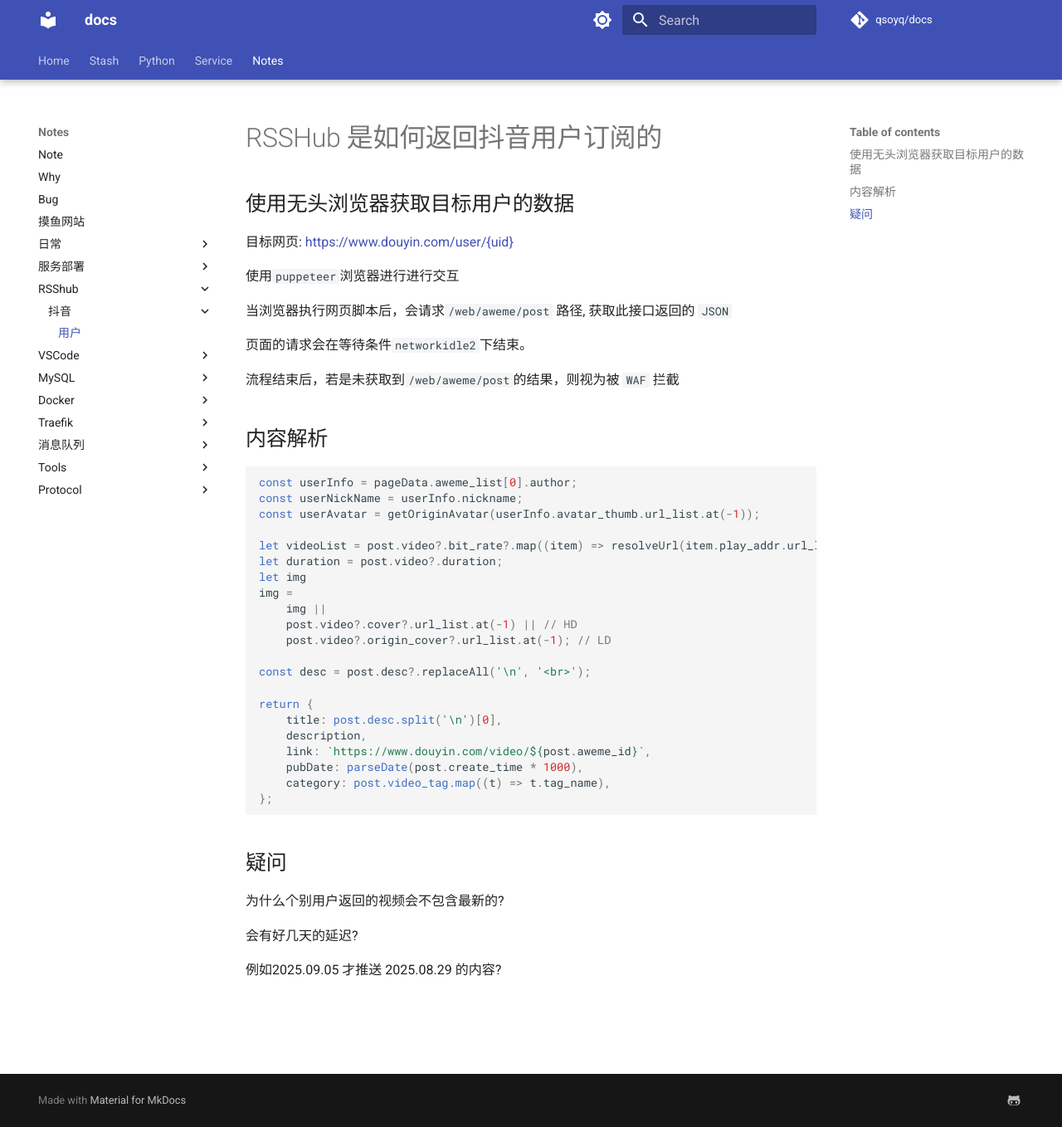
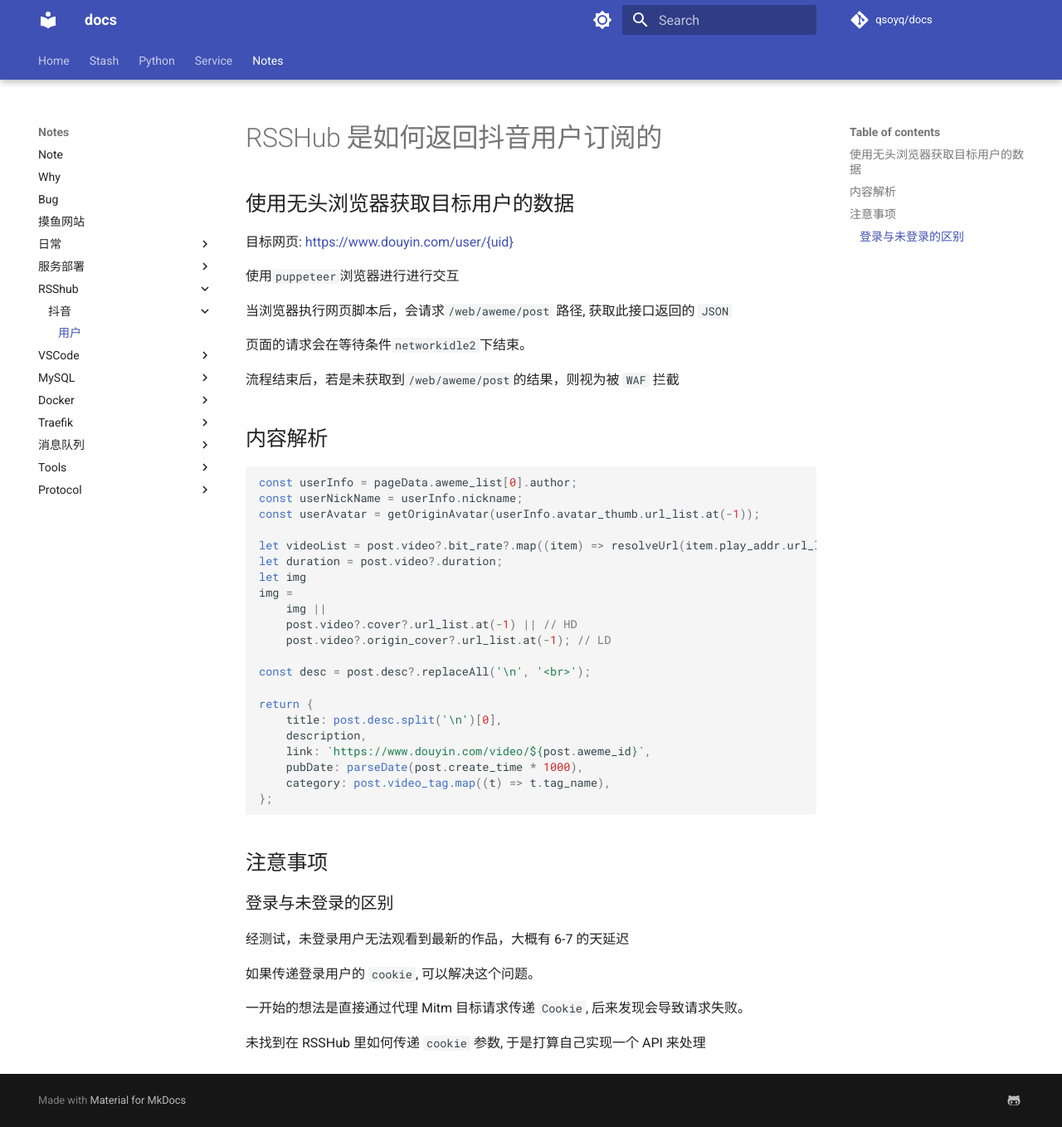
Before and after one commit to qsoyq/docs, an MkDocs documentation site: the page built from docs/note/rsshub/douyin/user.md, in a window 1280 px wide and 1358 px high. Shown: the whole window at 83% size. Built offline with MkDocs 1.6.1 and Material for MkDocs 9.7.7, drawn with Linux system fonts in a browser that asks for light colours; comment, search, counter and statistics services are not loaded.

````diff
--- a/docs/note/rsshub/douyin/user.md
+++ b/docs/note/rsshub/douyin/user.md
@@ -38,10 +38,14 @@ return {
 };
 ```
 
-## 疑问
+## 注意事项
 
-为什么个别用户返回的视频会不包含最新的?
+### 登录与未登录的区别
 
-会有好几天的延迟?
+经测试，未登录用户无法观看到最新的作品，大概有 6-7 的天延迟
 
-例如2025.09.05 才推送 2025.08.29 的内容?
+如果传递登录用户的 `cookie`, 可以解决这个问题。
+
+一开始的想法是直接通过代理 Mitm 目标请求传递 `Cookie`, 后来发现会导致请求失败。
+
+未找到在 RSSHub 里如何传递 `cookie` 参数, 于是打算自己实现一个 API 来处理
--- a/mkdocs.yml
+++ b/mkdocs.yml
@@ -93,6 +93,7 @@ nav:
                 - sentry: python/sentry.md
                 - PyYAML: python/pyyaml.md
                 - pydantic: python/pydantic.md
+                - pywright: python/playwright.md
                 - FastAPI:
                       - 关于FastAPI: python/fastapi/fastapi.md
                       - 使用手册: python/fastapi/usage.md
````
Also changed, not shown: docs/python/playwright.md (added, +88 -0 lines).
